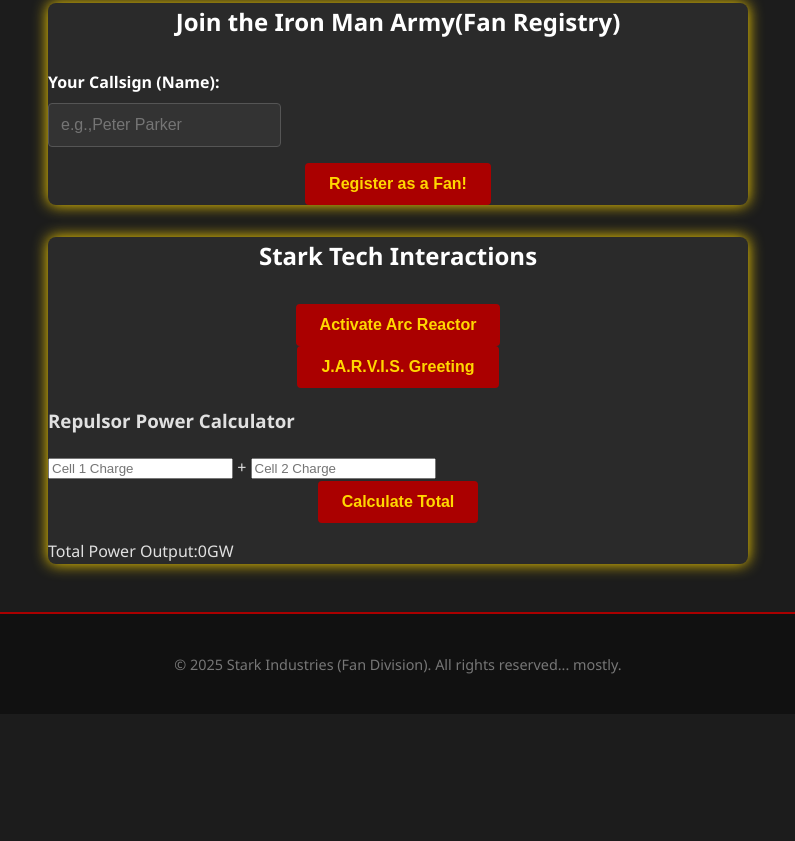
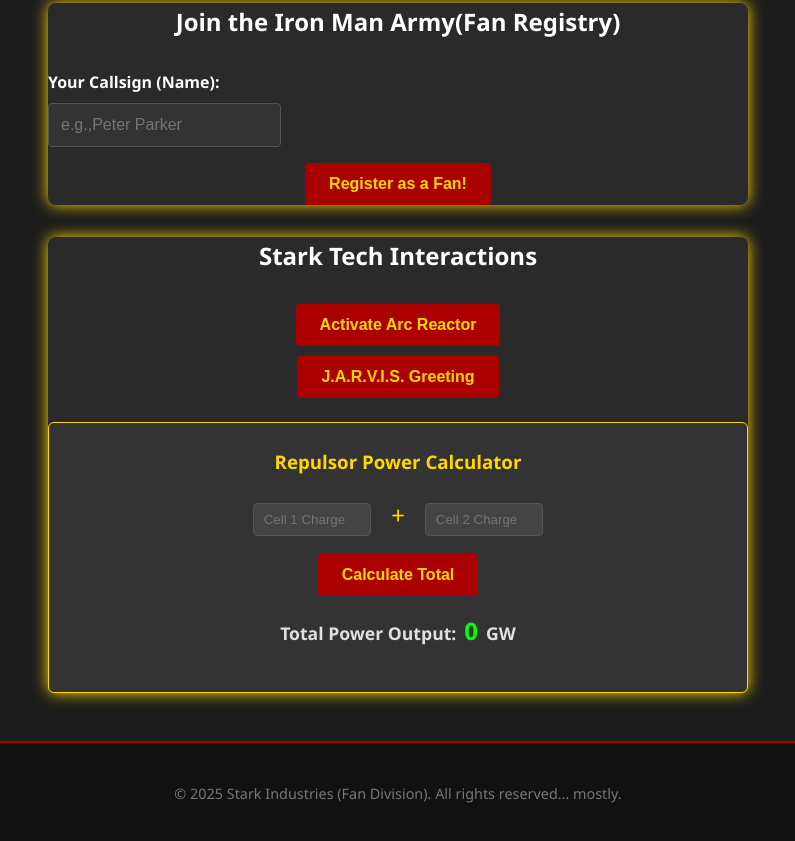
Before and after one commit to SriyaMeenakshi/Iron-Man-Fan-Hub, a plain HTML site: page index.html in a window 1280 px wide. Shown: the part 644-1485 px from the top of the page, without its empty margins (242-1037 px from the left). Before the commit the page ends 1358 px from the top, so only its background shows below. Drawn offline with Linux system fonts and the light colour scheme.

Commit message:
💾 Save local changes before rebase

```diff
--- a/style.css
+++ b/style.css
@@ -131,3 +131,46 @@ footer{
     border-top:2px solid #aa0000;
 
 }
+/*Task 2 styling*/
+#interactive-zone .iron-button{
+    margin: 10px auto; /*Center the blocks*/
+    display: block;
+    max-width: 250px; /*Control max width*/
+}
+.calculator-panel{
+    background-color: #333;
+    padding: 1.5rem;
+    border-radius: 6px;
+    margin-top: 1.5rem;
+    text-align: center;
+    border: 1px solid #ffd700;
+}
+.calculator-panel h3{
+    color: #ffd700;
+    margin-top: 0;
+}
+.calculator-panel
+input[type="number"]{
+    width:100px;
+    padding:0.5rem;
+    margin:0.5rem;
+    border:1px solid #555;
+    border-radius:4px;
+    background-color:#444;
+    color:#e0e0e0;
+    text-align:center;
+}
+.calculator-panel span{
+    font-size:1.5rem;
+    color:#ffd700;
+    margin:0 0.5rem;
+}
+.calculator-panel p{
+    margin-top: 1rem;
+    font-size: 1.1rem;
+    font-weight: bold;
+}
+#powerResult{
+    color:#00ff00;
+
+}
```
